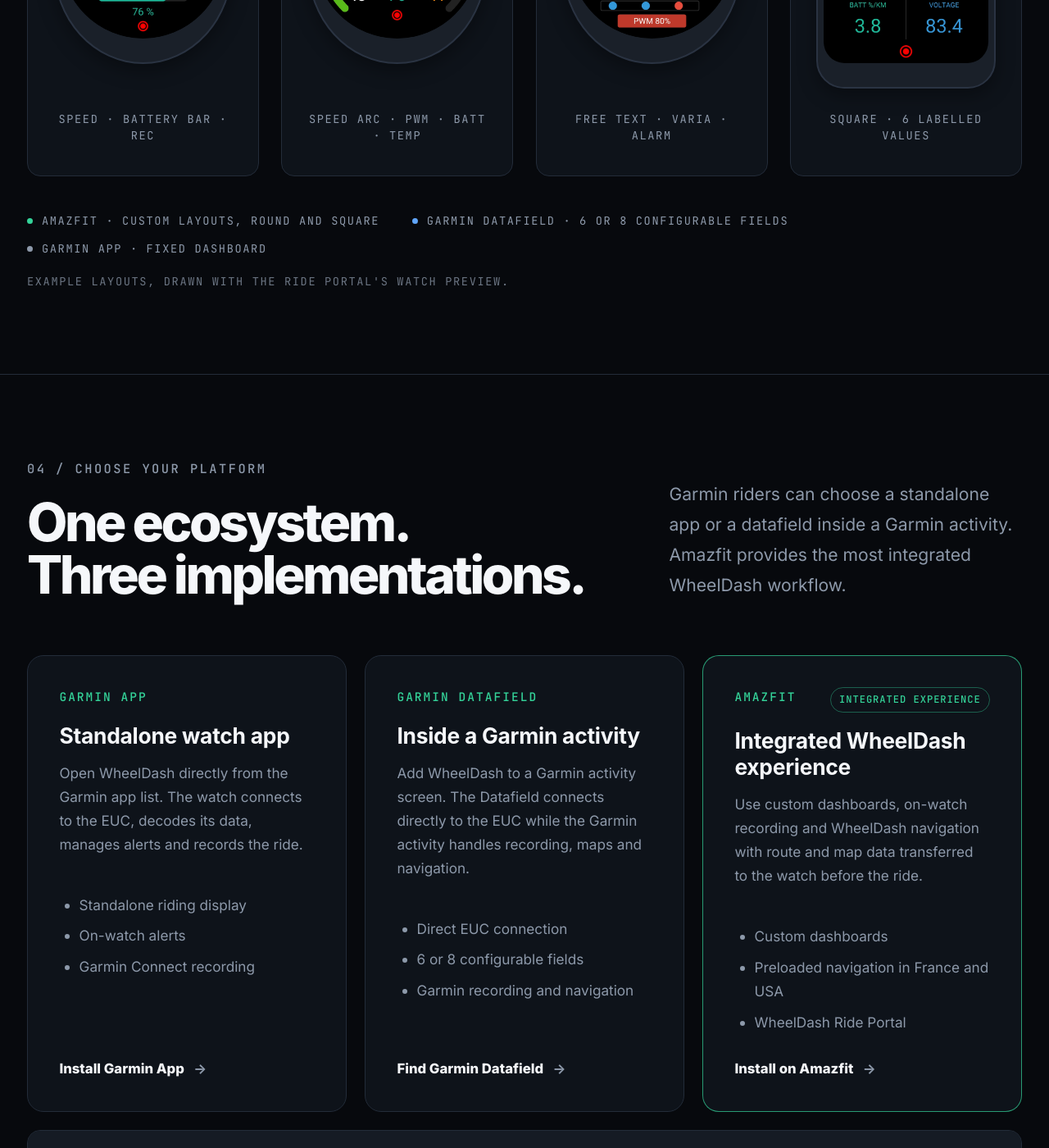
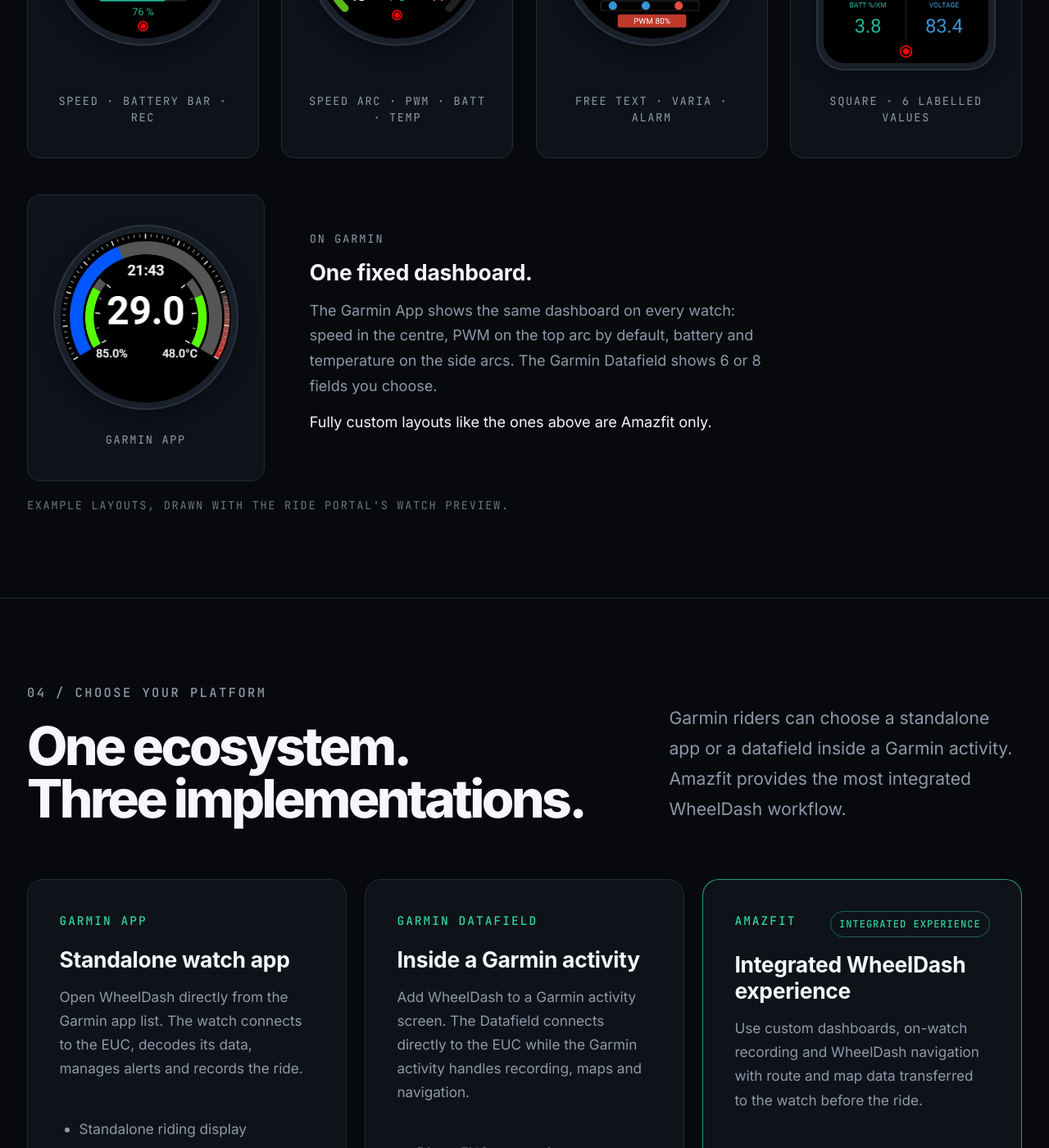
Before and after one commit to blkfribourg/blkfribourg.github.io, a Jekyll site: the page built from _pages/home.md, in a window 1280 px wide and 1400 px high, scrolled down 5197 px. Shown: the whole window at 82% size. Built offline with Jekyll 4.4.1, drawn with Linux system fonts in a browser that asks for light colours; cached includes are drawn as plain includes; some of the changed text lies outside the part shown.

Commit message:
Home: default layouts in the hero, portal chart style, Garmin dashboard note
- Hero: no feature callouts; both watches show their default dashboards
  (Amazfit rebuilt from mainUI.js DefaultUI), more space between them,
  brand/model captions, Amazfit dial straightened so the screen is upright.
- Hero plot: Ride Portal metric colours and 2px lines, speed as a faded
  area, no grid; colours shared as --wd-chart-* tokens.
- Your layout: Garmin App capture with a note that the Garmin dashboard is
  fixed and custom layouts are Amazfit only.
- Fix watch-face bezels being taller than wide (theme image margin).

Co-Authored-By: Claude Opus 5.5 <noreply@anthropic.com>
Claude-Session: https://claude.ai/code/session_0113Rbw9K8vn8adzvCaMpYEK

```diff
--- a/_pages/home.md
+++ b/_pages/home.md
@@ -24,28 +24,21 @@ classes: wheeldash-home
     <p class="wd-hero__availability">For supported Garmin and Amazfit watches. Amazfit's optional EUC World mode is phone-relayed. Features vary by implementation. <a href="#platforms">Compare platforms <span aria-hidden="true">→</span></a></p>
   </div>
   <div class="wd-hero__visual wd-hero__watch">
-    <img src="/assets/images/wheeldash-hero-watches.webp" width="1390" height="1280" alt="Amazfit Active 2 and Garmin Fenix 7 Pro running WheelDash: a custom layout on the Amazfit and the fixed dashboard on the Garmin">
-    <ul class="wd-callouts" aria-label="Dashboard on each platform">
-      <li class="wd-callout wd-callout--text is-green is-left" style="--y:58.6%;--tl:-21%;--tw:24%">
-        <span class="wd-callout__lead" style="--l:3%;--w:7.4%" aria-hidden="true"></span>
-        <div class="wd-callout__tag"><span>Amazfit</span><strong>Custom layouts</strong></div>
-      </li>
-      <li class="wd-callout wd-callout--text is-white" style="--y:35.2%;--tl:80%;--tw:24%">
-        <span class="wd-callout__lead" style="--l:76.1%;--w:3.9%" aria-hidden="true"></span>
-        <div class="wd-callout__tag"><span>Garmin</span><strong>Fixed dashboard</strong></div>
-      </li>
-    </ul>
+    <img src="/assets/images/wheeldash-hero-watches.webp" width="1078" height="1280" alt="Amazfit Active 2 and Garmin fēnix 7 Pro running WheelDash">
+    <p class="wd-hero__model" style="--x:24.6%">Amazfit Active 2</p>
+    <p class="wd-hero__model" style="--x:71.4%">Garmin fēnix 7 Pro</p>
   </div>
 </section>
 
 <section class="wd-trace" aria-label="Real ride telemetry overlay: speed, battery and temperature">
   <svg viewBox="0 0 1312 90" preserveAspectRatio="none" role="img" aria-label="Speed, battery and temperature plotted over one real ride">
-    <path class="wd-trace__grid" d="M0 .5H1312M0 45.5H1312M0 89.5H1312"/>
+    <defs><linearGradient id="wd-trace-fill" x1="0" y1="0" x2="0" y2="1"><stop offset="0" stop-color="#3b82f6" stop-opacity=".32"/><stop offset="1" stop-color="#3b82f6" stop-opacity="0"/></linearGradient></defs>
+    <path class="wd-trace__area" d="M0 46 L13 58 L27 74 L40 36 L53 38 L66 59 L80 70 L93 82 L106 85 L119 77 L133 66 L146 50 L159 24 L172 42 L186 38 L199 26 L212 44 L225 80 L239 86 L252 86 L265 81 L278 49 L292 26 L305 56 L318 10 L331 25 L345 36 L358 44 L371 83 L384 84 L398 84 L411 84 L424 84 L437 84 L451 84 L464 84 L477 84 L490 84 L504 84 L517 84 L530 84 L543 84 L557 84 L570 84 L583 84 L596 84 L610 84 L623 84 L636 84 L649 84 L663 84 L676 84 L689 84 L702 48 L716 4 L729 4 L742 6 L755 31 L769 66 L782 80 L795 77 L808 77 L822 77 L835 77 L848 77 L861 77 L875 85 L888 66 L901 60 L914 34 L928 31 L941 39 L954 14 L967 30 L981 84 L994 86 L1007 84 L1020 23 L1034 52 L1047 82 L1060 63 L1073 70 L1087 29 L1100 44 L1113 71 L1126 57 L1140 53 L1153 86 L1166 86 L1179 46 L1193 23 L1206 23 L1219 39 L1232 48 L1246 25 L1259 48 L1272 50 L1285 24 L1299 86 L1312 86 L1312 90 L0 90 Z"/>
     <path class="wd-trace__line wd-trace__line--battery" d="M0 4 L13 6 L27 5 L40 13 L53 14 L66 13 L80 14 L93 12 L106 14 L119 15 L133 15 L146 17 L159 18 L172 17 L186 17 L199 17 L212 17 L225 15 L239 13 L252 13 L265 14 L278 19 L292 18 L305 17 L318 26 L331 31 L345 28 L358 29 L371 28 L384 28 L398 28 L411 28 L424 28 L437 28 L451 28 L464 28 L477 28 L490 28 L504 28 L517 28 L530 28 L543 28 L557 28 L570 28 L583 27 L596 25 L610 25 L623 25 L636 25 L649 25 L663 25 L676 25 L689 25 L702 28 L716 37 L729 40 L742 43 L755 43 L769 42 L782 40 L795 40 L808 40 L822 40 L835 40 L848 40 L861 40 L875 86 L888 39 L901 16 L914 17 L928 17 L941 16 L954 23 L967 24 L981 20 L994 20 L1007 20 L1020 28 L1034 30 L1047 27 L1060 28 L1073 31 L1087 36 L1100 36 L1113 36 L1126 36 L1140 38 L1153 37 L1166 36 L1179 40 L1193 44 L1206 46 L1219 48 L1232 48 L1246 53 L1259 55 L1272 57 L1285 63 L1299 60 L1312 60"/>
     <path class="wd-trace__line wd-trace__line--temp" d="M0 61 L13 63 L27 80 L40 71 L53 61 L66 60 L80 53 L93 50 L106 39 L119 4 L133 4 L146 17 L159 30 L172 40 L186 44 L199 45 L212 48 L225 48 L239 61 L252 68 L265 52 L278 35 L292 32 L305 38 L318 40 L331 38 L345 41 L358 43 L371 43 L384 43 L398 43 L411 43 L424 43 L437 43 L451 43 L464 43 L477 43 L490 43 L504 43 L517 43 L530 43 L543 43 L557 43 L570 43 L583 49 L596 86 L610 86 L623 86 L636 86 L649 86 L663 86 L676 86 L689 86 L702 67 L716 43 L729 34 L742 33 L755 36 L769 35 L782 52 L795 59 L808 59 L822 59 L835 59 L848 59 L861 59 L875 62 L888 64 L901 39 L914 22 L928 26 L941 30 L954 30 L967 28 L981 30 L994 30 L1007 38 L1020 48 L1034 31 L1047 36 L1060 46 L1073 37 L1087 29 L1100 30 L1113 37 L1126 38 L1140 37 L1153 46 L1166 60 L1179 51 L1193 37 L1206 33 L1219 32 L1232 30 L1246 28 L1259 20 L1272 18 L1285 24 L1299 25 L1312 25"/>
     <path class="wd-trace__line wd-trace__line--speed" d="M0 46 L13 58 L27 74 L40 36 L53 38 L66 59 L80 70 L93 82 L106 85 L119 77 L133 66 L146 50 L159 24 L172 42 L186 38 L199 26 L212 44 L225 80 L239 86 L252 86 L265 81 L278 49 L292 26 L305 56 L318 10 L331 25 L345 36 L358 44 L371 83 L384 84 L398 84 L411 84 L424 84 L437 84 L451 84 L464 84 L477 84 L490 84 L504 84 L517 84 L530 84 L543 84 L557 84 L570 84 L583 84 L596 84 L610 84 L623 84 L636 84 L649 84 L663 84 L676 84 L689 84 L702 48 L716 4 L729 4 L742 6 L755 31 L769 66 L782 80 L795 77 L808 77 L822 77 L835 77 L848 77 L861 77 L875 85 L888 66 L901 60 L914 34 L928 31 L941 39 L954 14 L967 30 L981 84 L994 86 L1007 84 L1020 23 L1034 52 L1047 82 L1060 63 L1073 70 L1087 29 L1100 44 L1113 71 L1126 57 L1140 53 L1153 86 L1166 86 L1179 46 L1193 23 L1206 23 L1219 39 L1232 48 L1246 25 L1259 48 L1272 50 L1285 24 L1299 86 L1312 86"/>
   </svg>
-  <p class="wd-trace__legend"><span>Real ride · 14,847 samples</span><i class="is-green">Speed</i><i class="is-blue">Battery</i><i class="is-amber">Temp</i></p>
+  <p class="wd-trace__legend"><span>Real ride · 14,847 samples</span><i class="is-speed">Speed</i><i class="is-battery">Battery</i><i class="is-temp">Temp</i></p>
 </section>
 
 <section class="wd-section wd-direct" aria-labelledby="direct-title">
@@ -154,11 +147,18 @@ classes: wheeldash-home
       <figcaption><span>Square · 6 labelled values</span></figcaption>
     </figure>
   </div>
-  <ul class="wd-dashboards__platforms" aria-label="Dashboard customization by platform">
-    <li class="is-green">Amazfit · custom layouts, round and square</li>
-    <li class="is-blue">Garmin Datafield · 6 or 8 configurable fields</li>
-    <li>Garmin App · fixed dashboard</li>
-  </ul>
+  <div class="wd-dash-garmin">
+    <figure class="wd-dash-face">
+      <div class="wd-dash-face__bezel"><img src="/assets/images/dashboards/garmin-app.webp" width="720" height="720" loading="lazy" alt="Garmin App dashboard: speed in the centre, PWM on the top arc, battery and temperature on the side arcs"></div>
+      <figcaption><span>Garmin App</span></figcaption>
+    </figure>
+    <div class="wd-dash-garmin__copy">
+      <p class="wd-dash-garmin__label">On Garmin</p>
+      <h3>One fixed dashboard.</h3>
+      <p>The Garmin App shows the same dashboard on every watch: speed in the centre, PWM on the top arc by default, battery and temperature on the side arcs. The Garmin Datafield shows 6 or 8 fields you choose.</p>
+      <p>Fully custom layouts like the ones above are Amazfit only.</p>
+    </div>
+  </div>
   <p class="wd-dashboards__note">Example layouts, drawn with the Ride Portal's watch preview.</p>
 </section>
 
--- a/assets/css/main.scss
+++ b/assets/css/main.scss
@@ -20,6 +20,9 @@ search: false
   --wd-red-dark: #b91c1c;
   --wd-blue: #60a5fa;
   --wd-green: #34d399;
+  --wd-chart-speed: #3b82f6;
+  --wd-chart-battery: #10b981;
+  --wd-chart-temp: #f87171;
   --wd-amber: #fbbf24;
   --wd-radius: 16px;
   --vesc-blue: #079ed5;
@@ -101,43 +104,25 @@ p.wd-hero__lead { max-width: 620px; margin: 2rem 0; color: #bcc4cf; font-size: c
 .wd-hero__availability a span { color: var(--wd-red); }
 .wd-hero__availability a:hover { color: var(--wd-text); }
 .wd-hero__visual { position: relative; overflow: hidden; border: 1px solid var(--wd-border); border-radius: 22px; background: var(--wd-surface); box-shadow: 0 30px 90px rgba(0,0,0,.4); }
-.wd-hero__visual.wd-hero__watch { position: relative; width: 100%; max-width: 620px; margin-left: auto; overflow: visible; border: 0; border-radius: 0; background: none; box-shadow: none; aspect-ratio: 1390/1280; container-type: inline-size; }
+.wd-hero__visual.wd-hero__watch { position: relative; width: 100%; max-width: 620px; margin-left: auto; overflow: visible; border: 0; border-radius: 0; background: none; box-shadow: none; aspect-ratio: 1078/1280; container-type: inline-size; }
 .wd-hero__watch::before { position: absolute; z-index: 0; inset: -14% -22% -8%; background: radial-gradient(closest-side,rgba(70,86,112,.42),transparent 72%); content: ""; pointer-events: none; }
 .wd-hero__watch::after { position: absolute; z-index: 0; top: 43%; left: 30%; width: 127%; aspect-ratio: 1; background: radial-gradient(closest-side,transparent 79%,rgba(141,153,170,.14) 79.5%,transparent 80.2%,transparent 99%,rgba(141,153,170,.12) 99.6%,transparent 100%); content: ""; pointer-events: none; transform: translate(-50%,-50%); }
 .wd-hero__watch img { position: relative; z-index: 1; display: block; width: 100%; height: auto; }
-.wd-callouts { position: absolute; z-index: 3; inset: 0; margin: 0; padding: 0; list-style: none; }
-.wd-callout { position: absolute; top: var(--y); left: 0; width: 100%; height: 0; margin: 0; padding: 0; animation: wd-tag-in .7s both; }
-.wd-callout:nth-child(2) { animation-delay: .12s; }
-.wd-callout:nth-child(3) { animation-delay: .24s; }
-.wd-callout:nth-child(4) { animation-delay: .36s; }
-.wd-callout__lead { position: absolute; top: 0; left: var(--l); width: var(--w); height: 1px; background: rgba(141,153,170,.5); }
-.wd-callout__lead::before { position: absolute; top: -3.5px; left: -4px; width: 8px; height: 8px; border: 1.5px solid var(--wd-bg); border-radius: 50%; background: var(--c); box-sizing: border-box; content: ""; }
-.wd-callout.is-left .wd-callout__lead::before { right: -4px; left: auto; }
-.wd-callout__tag { position: absolute; top: 0; left: var(--tl); display: flex; width: var(--tw); min-width: 0; padding: 1.5cqw 1.9cqw; flex-direction: column; gap: .5cqw; border: 1px solid var(--wd-border); border-radius: 1.3cqw; background: rgba(14,19,26,.88); backdrop-filter: blur(6px); transform: translateY(-50%); }
-.wd-callout__tag span { color: var(--wd-muted); font-family: "JetBrains Mono", ui-monospace, monospace; font-size: max(.5rem,1.6cqw); letter-spacing: .14em; text-transform: uppercase; }
-.wd-callout__tag strong { color: var(--c); font-size: max(.9rem,3.5cqw); font-weight: 650; line-height: 1; }
-.wd-callout__tag small { color: var(--wd-muted); font-family: "JetBrains Mono", ui-monospace, monospace; font-size: .5em; font-weight: 500; text-transform: uppercase; }
-.wd-callout.is-white { --c: var(--wd-text); }
-.wd-callout--text .wd-callout__tag strong { font-size: max(.74rem,2.3cqw); font-weight: 650; line-height: 1.2; white-space: nowrap; }
-.wd-callout.is-green { --c: var(--wd-green); }
-.wd-callout.is-blue { --c: var(--wd-blue); }
-.wd-callout.is-amber { --c: var(--wd-amber); }
+p.wd-hero__model { position: absolute; z-index: 2; bottom: -.4rem; left: var(--x); margin: 0; color: var(--wd-muted); font-family: "JetBrains Mono", ui-monospace, monospace; font-size: .62rem; letter-spacing: .14em; text-transform: uppercase; white-space: nowrap; transform: translateX(-50%); }
 @media (min-width: 1025px) { .wd-hero { padding-left: clamp(1.5rem, calc((100vw - 1280px) / 2 + 1.5rem), calc(40px + 1.5rem)); } }
-@keyframes wd-tag-in { from { opacity: 0; } }
-@media (prefers-reduced-motion: reduce) { .wd-callout { animation: none; } }
 .wd-trace { max-width: 1280px; margin: -1rem auto 2.5rem; padding: 0 1.5rem; }
 .wd-trace svg { display: block; width: 100%; height: 90px; overflow: visible; }
-.wd-trace__grid { fill: none; stroke: rgba(141,153,170,.12); stroke-width: 1; vector-effect: non-scaling-stroke; }
-.wd-trace__line { fill: none; stroke-linejoin: round; vector-effect: non-scaling-stroke; }
-.wd-trace__line--speed { stroke: var(--wd-green); stroke-width: 1.75; }
-.wd-trace__line--battery { stroke: var(--wd-blue); stroke-opacity: .6; stroke-width: 1.25; }
-.wd-trace__line--temp { stroke: var(--wd-amber); stroke-opacity: .6; stroke-width: 1.25; }
+.wd-trace__area { fill: url(#wd-trace-fill); stroke: none; }
+.wd-trace__line { fill: none; stroke-linejoin: round; stroke-linecap: round; stroke-width: 2; vector-effect: non-scaling-stroke; }
+.wd-trace__line--speed { stroke: var(--wd-chart-speed); }
+.wd-trace__line--battery { stroke: var(--wd-chart-battery); stroke-opacity: .85; }
+.wd-trace__line--temp { stroke: var(--wd-chart-temp); stroke-opacity: .85; }
 p.wd-trace__legend { display: flex; margin: .7rem 0 0; flex-wrap: wrap; align-items: center; gap: .4rem 1.1rem; color: var(--wd-muted); font-family: "JetBrains Mono", ui-monospace, monospace; font-size: .62rem; letter-spacing: .13em; text-transform: uppercase; }
 .wd-trace__legend i { display: inline-flex; align-items: center; gap: .4rem; font-style: normal; }
-.wd-trace__legend i::before { width: 14px; height: 2px; background: var(--c); content: ""; }
-.wd-trace__legend .is-green { --c: var(--wd-green); }
-.wd-trace__legend .is-blue { --c: var(--wd-blue); }
-.wd-trace__legend .is-amber { --c: var(--wd-amber); }
+.wd-trace__legend i::before { width: 14px; height: 2px; border-radius: 1px; background: var(--c); content: ""; }
+.wd-trace__legend .is-speed { --c: var(--wd-chart-speed); }
+.wd-trace__legend .is-battery { --c: var(--wd-chart-battery); }
+.wd-trace__legend .is-temp { --c: var(--wd-chart-temp); }
 .wd-dashboards { border-top: 1px solid var(--wd-border); }
 .wd-dash-builder { display: grid; margin-bottom: 2.5rem; grid-template-columns: minmax(0,1fr) minmax(0,1fr); align-items: center; gap: clamp(2rem,5vw,4.5rem); }
 .wd-dash-anno { width: 100%; max-width: 520px; margin: 0; justify-self: center; }
@@ -166,36 +151,32 @@ ol.wd-dash-legend { display: grid; margin: 0; padding: 0; grid-template-columns:
 .wd-dash-face { display: flex; margin: 0; padding: 1.6rem 1.4rem 1.4rem; flex-direction: column; align-items: center; justify-content: space-between; gap: 1.2rem; border: 1px solid var(--wd-border); border-radius: var(--wd-radius); background: var(--wd-surface); }
 .wd-dash-face__bezel { box-sizing: border-box; width: 100%; max-width: 250px; aspect-ratio: 1; padding: 7px; border: 2px solid #2a3342; border-radius: 50%; background: #1a2029; box-shadow: 0 8px 22px rgba(0,0,0,.35); }
 .wd-dash-face--square .wd-dash-face__bezel { max-width: 230px; aspect-ratio: auto; border-radius: 34px; }
-.wd-dash-face__bezel img { display: block; width: 100%; height: auto; border-radius: 50%; }
+.wd-dash-face__bezel img { display: block; width: 100%; height: auto; margin: 0; border-radius: 50%; }
 .wd-dash-face--square .wd-dash-face__bezel img { border-radius: 26px; }
 .wd-dash-face figcaption { display: grid; gap: .35rem; font-family: Inter, system-ui, sans-serif; text-align: center; }
 .wd-dash-face span { letter-spacing: .06em; }
-.wd-dash-face span, .wd-dashboards__platforms, .wd-dashboards p.wd-dashboards__note { color: var(--wd-muted); font-family: "JetBrains Mono", ui-monospace, monospace; font-size: .62rem; letter-spacing: .12em; text-transform: uppercase; }
-.wd-dashboards__platforms { display: flex; margin: 2rem 0 0; padding: 0; flex-wrap: wrap; gap: .6rem 1.8rem; list-style: none; }
-.wd-dashboards__platforms li { display: inline-flex; margin: 0; align-items: center; gap: .5rem; }
-.wd-dashboards__platforms li::before { width: 7px; height: 7px; border-radius: 50%; background: var(--c,var(--wd-muted)); content: ""; }
-.wd-dashboards__platforms .is-green { --c: var(--wd-green); }
-.wd-dashboards__platforms .is-blue { --c: var(--wd-blue); }
+.wd-dash-face span, .wd-dashboards p.wd-dashboards__note { color: var(--wd-muted); font-family: "JetBrains Mono", ui-monospace, monospace; font-size: .62rem; letter-spacing: .12em; text-transform: uppercase; }
 .wd-dashboards p.wd-dashboards__note { margin: .9rem 0 0; opacity: .75; }
+.wd-dash-garmin { display: grid; margin-top: 2rem; grid-template-columns: minmax(0,1fr) minmax(0,3fr); gap: 1.25rem 2.5rem; align-items: center; }
+.wd-dash-garmin__copy { max-width: 560px; }
+.wd-dashboards p.wd-dash-garmin__label { margin: 0 0 .7rem; color: var(--wd-muted); font-family: "JetBrains Mono", ui-monospace, monospace; font-size: .62rem; letter-spacing: .14em; text-transform: uppercase; }
+.wd-dash-garmin h3 { margin: 0 0 .7rem; color: var(--wd-text); font-size: 1.2rem; letter-spacing: -.01em; }
+.wd-dashboards .wd-dash-garmin__copy p:not(.wd-dash-garmin__label) { margin: 0 0 .6rem; color: var(--wd-muted); font-size: .82rem; line-height: 1.7; }
+.wd-dashboards .wd-dash-garmin__copy p:last-child { color: var(--wd-text); }
 .wd-hero__promise a { color: #aeb7c4; font-weight: 750; text-decoration: none; white-space: nowrap; }
 .wd-hero__promise a span { color: var(--wd-red); }
 @media (max-width: 1100px) { .wd-dashboards__grid { grid-template-columns: repeat(2,minmax(0,1fr)); } }
 @media (max-width: 600px) {
   .wd-dashboards__grid { gap: .75rem; }
   .wd-dash-face { padding: 1rem .8rem; }
+  .wd-dash-garmin { grid-template-columns: 1fr; }
 }
 @media (max-width: 1180px) {
   .wd-hero { grid-template-columns: 1fr; }
   .wd-hero__visual.wd-hero__watch { width: 74%; max-width: 560px; margin: 1rem 4% 0 auto; }
 }
 @media (max-width: 600px) {
-  .wd-hero__visual.wd-hero__watch { width: 100%; margin: 0 0 5.5rem; }
-  .wd-callouts { top: 100%; bottom: auto; display: grid; height: auto; margin-top: .8rem; grid-template-columns: repeat(2,1fr); gap: .4rem; }
-  .wd-callout { position: static; width: auto; height: auto; }
-  .wd-callout__lead { display: none; }
-  .wd-callout__tag { position: static; width: auto; padding: .5rem .55rem; border-radius: 8px; transform: none; }
-  .wd-callout__tag span { font-size: .5rem; letter-spacing: .08em; }
-  .wd-callout__tag strong { font-size: 1rem; }
+  .wd-hero__visual.wd-hero__watch { width: 100%; margin: 0 0 2.5rem; }
   .wd-trace { padding: 0 1rem; }
 }
 .wd-direct { padding-top: clamp(3rem,6vw,5rem); }
```
Also changed, not shown: assets/images/dashboards/garmin-app.webp (added), assets/images/wheeldash-amazfit-watch.webp, assets/images/wheeldash-hero-watches.webp.
